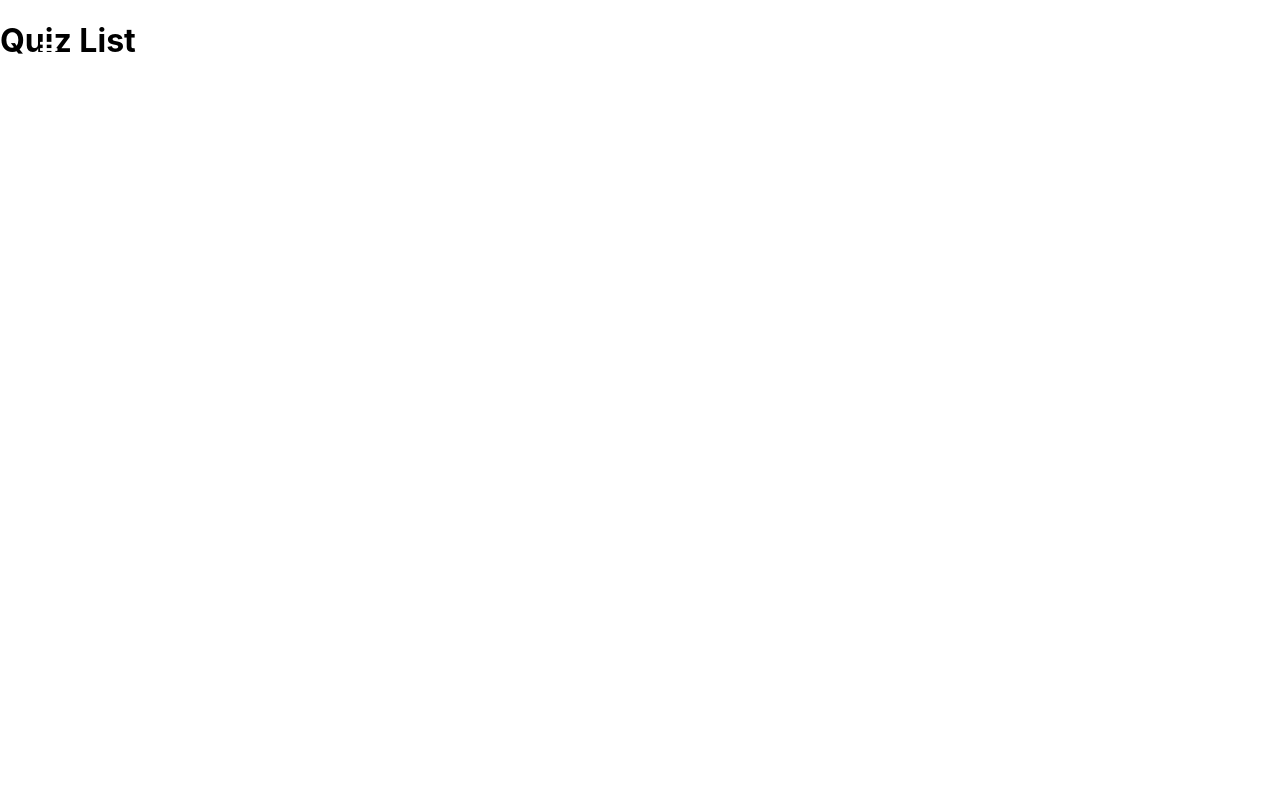
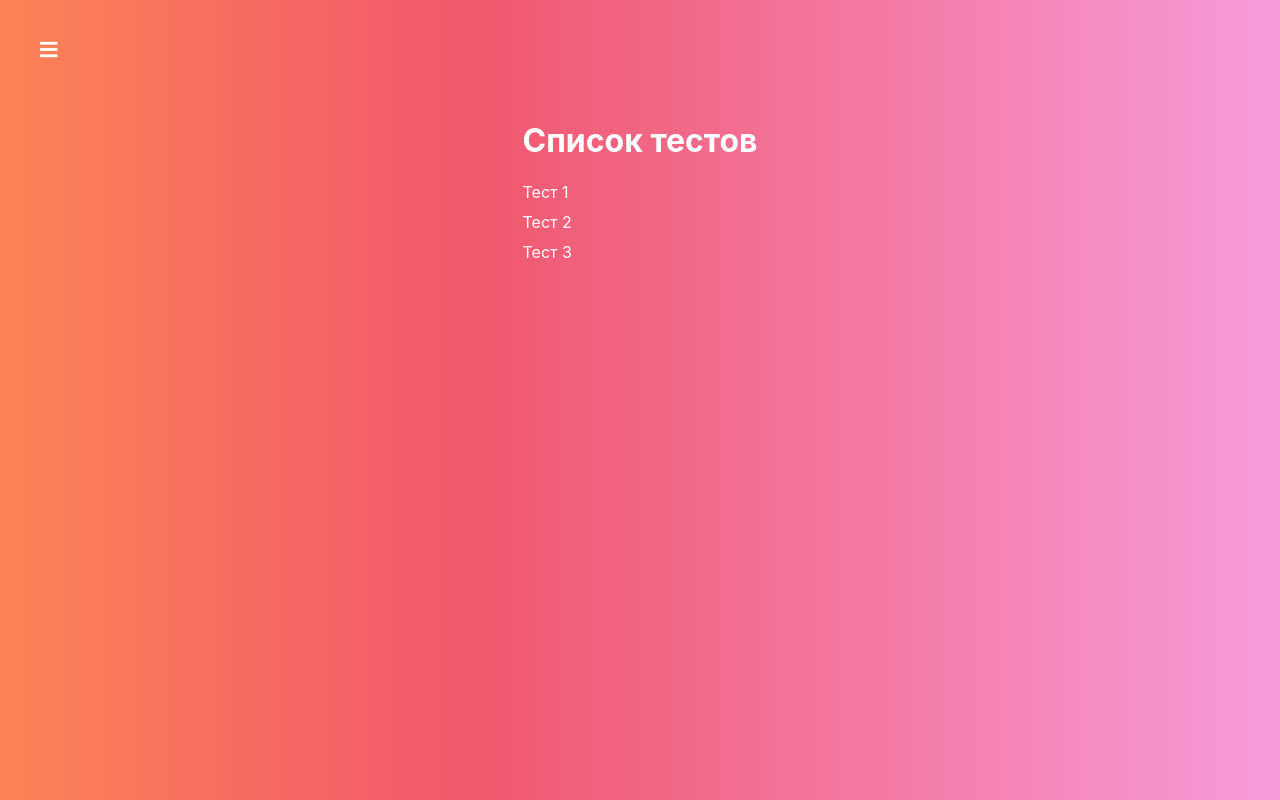
Before and after one commit to yam86rus/react-quiz, a React app: page / in a window 1280 px wide. Built offline with nearby package versions, Linux system fonts and the light colour scheme.

Commit message:
add list

```diff
--- a/src/components/FinishedQuiz/FinishedQuiz.js
+++ b/src/components/FinishedQuiz/FinishedQuiz.js
@@ -1,6 +1,7 @@
 import React from 'react'
 import classes from './FinishedQuiz.module.css'
 import Button from '../UI/Button/Button'
+import {Link} from 'react-router-dom'
 
 const FinishedQuiz = props => {
     const successCount = Object.keys(props.results).reduce((total, key)=>{
@@ -32,7 +33,9 @@
             <p>Правильно {successCount} из {props.quiz.length}</p>
             <div>
                 <Button onClick={props.onRetry} type='primary'>Повторить</Button>
-                <Button type='success'>Перейти в список тестов</Button>
+                <Link to="/">
+                    <Button type='success'>Перейти в список тестов</Button>
+                </Link>
             </div>
         </div>
     )
--- a/src/containers/Quiz/Quiz.js
+++ b/src/containers/Quiz/Quiz.js
@@ -92,6 +92,11 @@
             results: {}
         })
     }
+
+    componentDidMount() {
+        console.log('quiz id= ', this.props.match.params.id)
+    }
+
     render() {
         return(
             <div className={classes.Quiz}>
--- a/src/containers/QuizList/QuizList.js
+++ b/src/containers/QuizList/QuizList.js
@@ -1,9 +1,32 @@
 import React, { Component } from 'react'
+import classes from './QuizList.module.css'
+import {NavLink} from 'react-router-dom'
+
 export default class QuizList extends Component {
+
+    renderQuizes() {
+        return [1,2,3].map((quiz, index)=>{
+            return (
+                <li
+                key={index}
+                >
+                    <NavLink to={'/quiz/' + quiz}>
+                        Тест {quiz}
+                    </NavLink>
+                </li>
+            )
+        })
+    }
+
     render (){
         return (
-            <div>
-                <h1>Quiz List</h1>
+            <div className={classes.QuizList}>
+                <div>
+                    <h1>Список тестов</h1>
+                    <ul>
+                        { this.renderQuizes()}
+                    </ul>
+                </div>
             </div>
         )
     }
--- /dev/null
+++ b/src/containers/QuizList/QuizList.module.css
@@ -0,0 +1,32 @@
+.QuizList{
+    display: flex;
+    justify-content: center;
+    padding-top: 100px;
+    flex-grow:1 ;
+    width: 100%;
+    background: linear-gradient(90deg, #fd8355 0%, #f0576c 37%, #f79cdb 100% );
+}
+
+.QuizList h1{
+    color: #fff;
+
+}
+
+.QuizList ul{
+    list-style: none;
+    margin: 0;
+    padding: 0;
+}
+
+.QuizList li{
+    margin-bottom: 10px;
+}
+
+.QuizList li a{
+    text-decoration: none;
+    color: #fff;
+}
+
+.QuizList li a:hover{
+    color: #363f54;
+}
```
